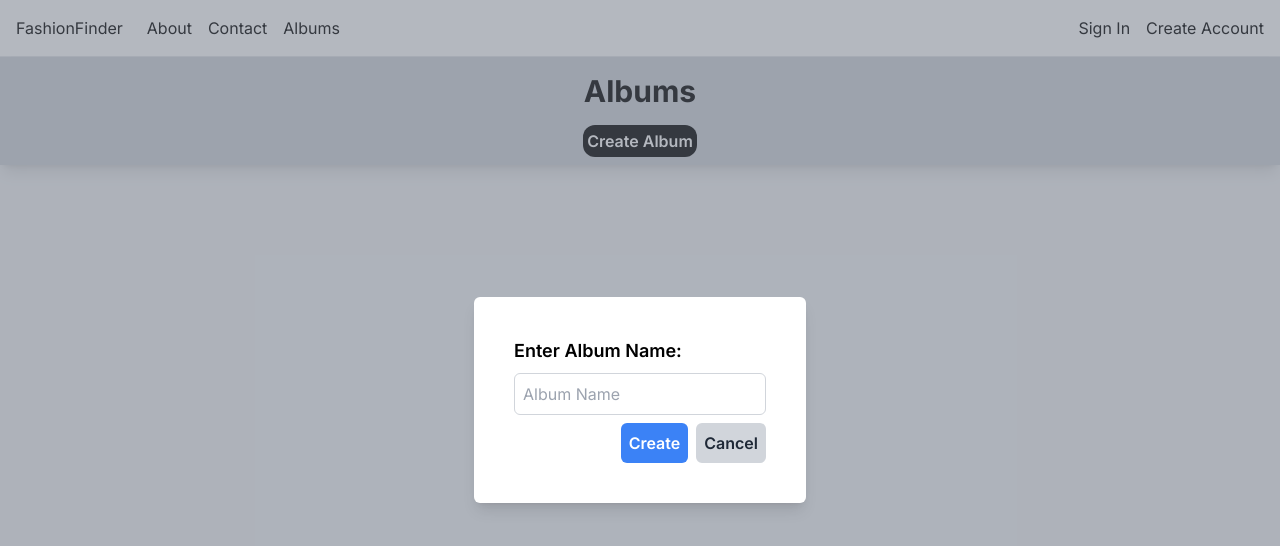
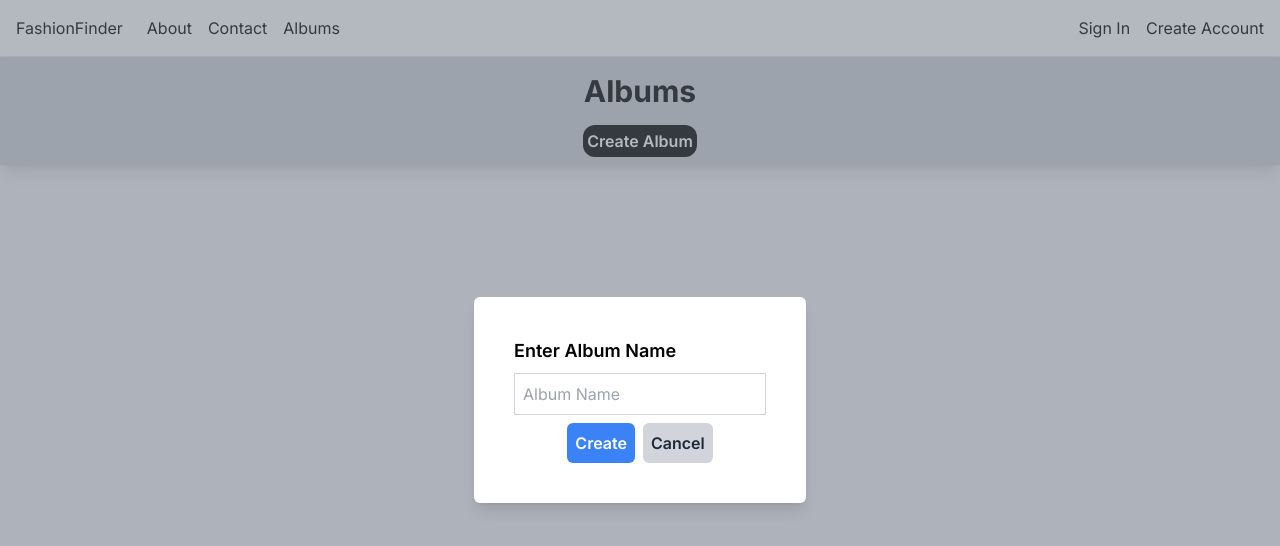
Before and after one commit to Alexgjek/AI_FashionFinder, a Next.js app in the folder fashionFinder-frontend/: page /albums in a window 1280 px wide. Both pictures are taken after a click on the button "Create Album". Shown: the top 546 px of the page. Built offline with nearby package versions, Linux system fonts and the light colour scheme.

Commit message:
Centered the buttons within the modal

```diff
--- a/fashionFinder-frontend/src/app/albums/page.js
+++ b/fashionFinder-frontend/src/app/albums/page.js
@@ -43,15 +43,15 @@ export default function AlbumsPage() {
         {showModal && (
           <div className="fixed top-0 left-0 w-full h-full flex items-center justify-center bg-gray-500 bg-opacity-50">
             <div className="bg-white p-10 rounded-md shadow-lg">
-              <h2 className="text-lg font-semibold mb-2">Enter Album Name:</h2>
+              <h2 className="text-lg font-semibold mb-2">Enter Album Name</h2>
               <input
                 type="text"
-                className="border border-gray-300 rounded-md p-2 mb-2 outline-none"
+                className="border border-gray-300 roxwunded-md p-2 mb-2 outline-none"
                 value={albumName}
                 onChange={handleModalInputChange}
                 placeholder='Album Name'
               />
-              <div className="flex justify-end">
+              <div className="flex items-center justify-center">
                 <button className="bg-blue-500 text-white p-2 rounded-md mr-2 font-semibold" onClick={handleModalSubmit}>Create</button>
                 <button className="bg-gray-300 text-gray-800 p-2 rounded-md font-semibold" onClick={handleModalClose}>Cancel</button>
               </div>
```
